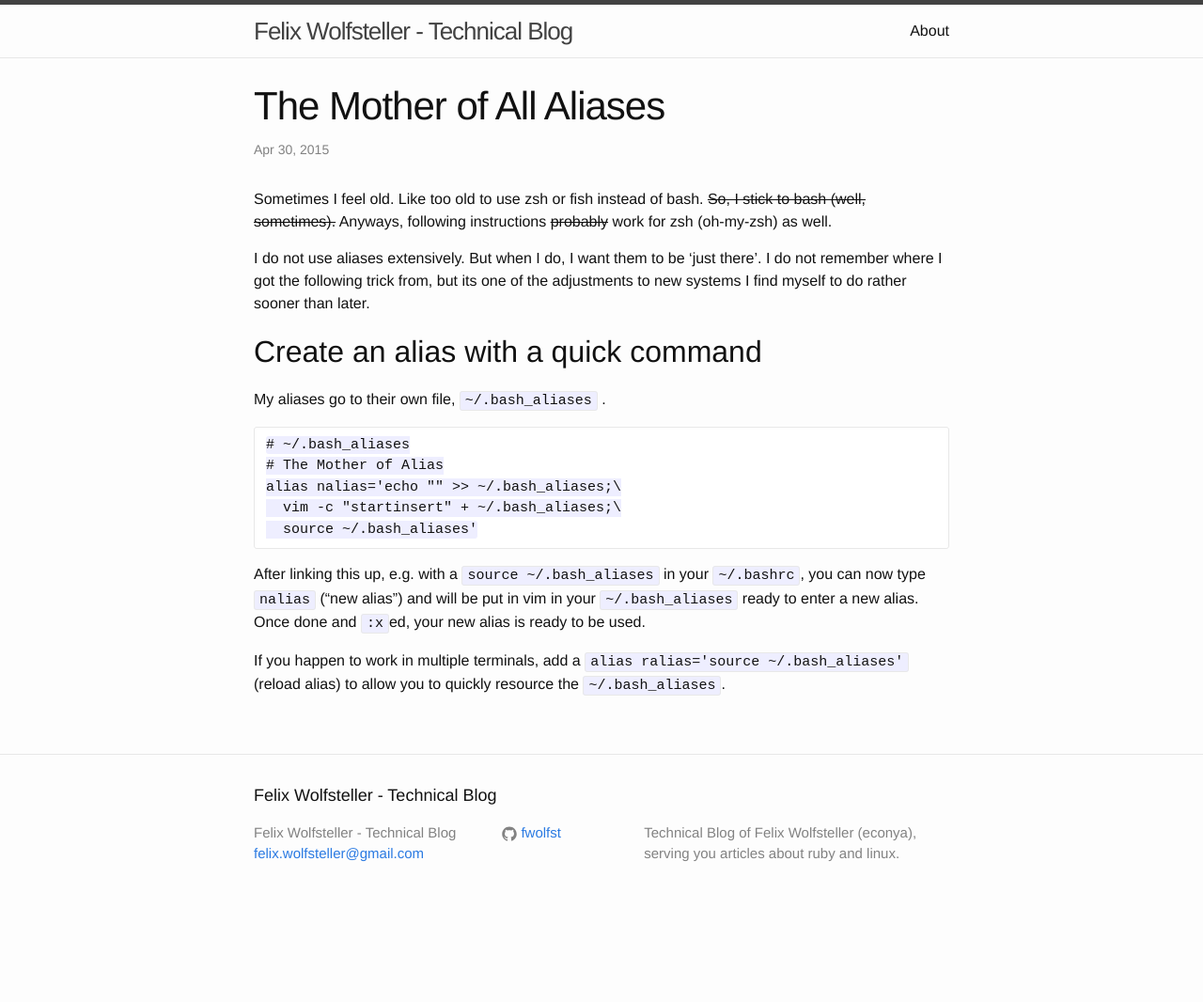
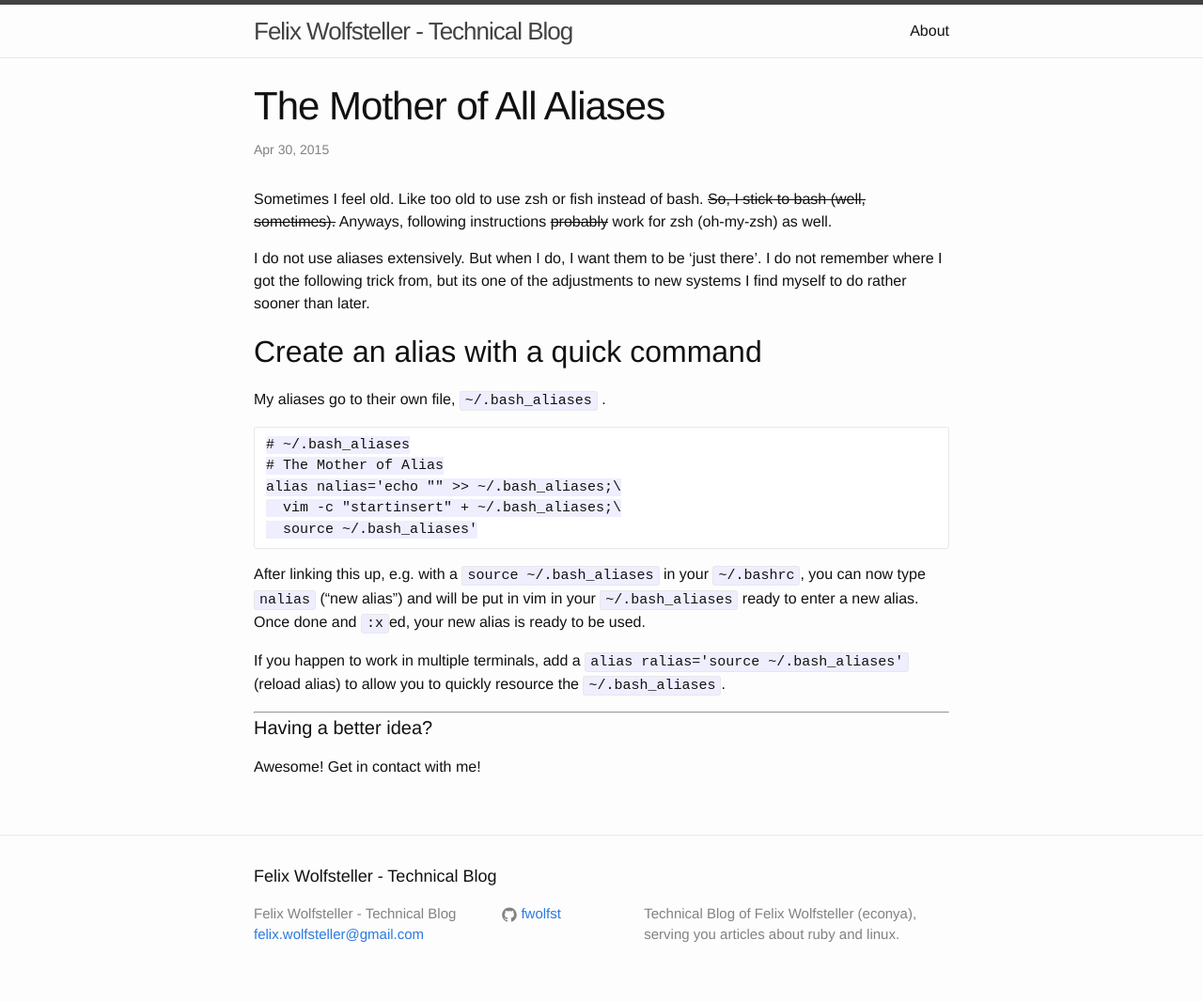
Before and after one commit to fwolfst/fwolfst.github.io, a Jekyll site: the page built from _posts/2015-04-30-the-mother-of-all-aliases.markdown, in a window 1280 px wide. Shown: the whole page at 94% size. Built offline with Jekyll 4.4.1, drawn with Linux system fonts in a browser that asks for light colours; before the commit the page ends 980 px from its top, so only the background shows below that.

Commit message:
add 'get in contact with me' phrases

```diff
--- a/_posts/2015-04-27-dokku-on-ubuntu-vm-part-I.markdown
+++ b/_posts/2015-04-27-dokku-on-ubuntu-vm-part-I.markdown
@@ -137,6 +137,10 @@ In the `vmbuilder` step you might find following options helpful:
 * `--mirror http://your-apt-mirror-cache-or-proxy`
 This might save you some time and network traffic.
 
+#### Having a better idea?
+
+Awesome!  Get in contact with me!
+
 [dokku]:       https://github.com/progrium/dokku
 [dokku-alt]:   https://github.com/dokku-alt/dokku-alt
 [dokku-pg-i71]: https://github.com/Kloadut/dokku-pg-plugin/issues/71
--- a/_posts/2015-04-30-the-mother-of-all-aliases.markdown
+++ b/_posts/2015-04-30-the-mother-of-all-aliases.markdown
@@ -26,3 +26,9 @@ in your `~/.bashrc`, you can now type
 If you happen to work in multiple terminals, add a
 `alias ralias='source ~/.bash_aliases'` (reload alias)
 to allow you to quickly resource the `~/.bash_aliases`.
+
+---
+
+#### Having a better idea?
+
+Awesome!  Get in contact with me!
--- a/_posts/2015-05-01-dokku-on-ubuntu-vm-part-II.markdown
+++ b/_posts/2015-05-01-dokku-on-ubuntu-vm-part-II.markdown
@@ -110,3 +110,9 @@ Afterwards, to not forget to restart `rinetd`:
 ## Next steps
 
 After validating that your dokku serves you, visit ruby-sample.yourdomain.tld and relax.  Afterwards, you probably want to install some dokku-plugins and ride a real rails app, setup ssl, backups and stuff.  Lets see when I can get this covered in a blog post.
+
+---
+
+#### Having a better idea?
+
+Awesome!  Get in contact with me!
```
